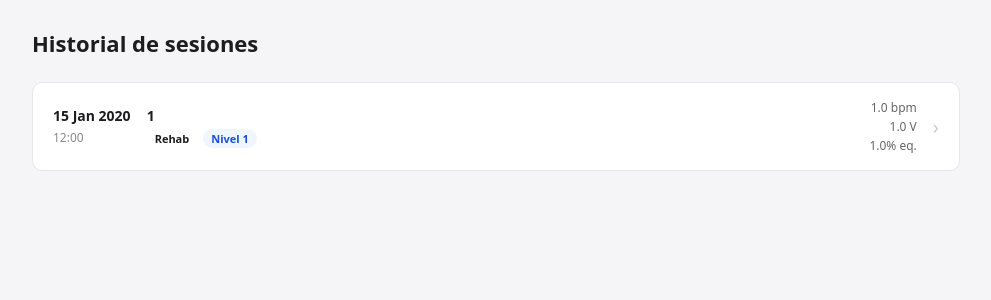
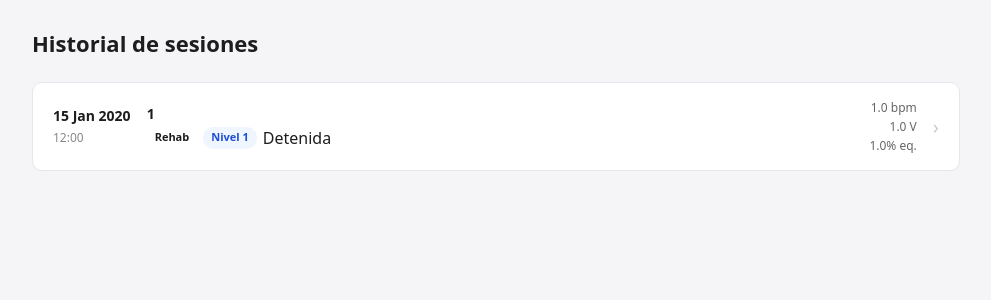
Before and after one commit to arcesara/physiotrack-app, a Flask app: page /historial in a window 1280 px wide. Shown: the part 54-354 px from the top of the page, without its empty margins (144-1135 px from the left). Run offline with Flask 3, Linux system fonts and the light colour scheme; the visitor is signed in with stand-in values (Sample User, id 1); tables that the repository leaves empty hold one stand-in row (values such as "Sample post"); some libraries are stand-ins or nearby versions.

Commit message:
historial.html

```diff
--- a/templates/historial.html
+++ b/templates/historial.html
@@ -18,6 +18,9 @@
       <div class="historial-badges">
         <span class="modo-pill {{ s.modo }}">{{ 'Análisis' if s.modo == 'analisis' else 'Rehab' }}</span>
         <span class="nivel-pill">Nivel {{ s.nivel }}</span>
+        {% if s.emergencia %}
+        <span class="emergencia-pill">Detenida</span>
+        {% endif %}
       </div>
     </div>
     <div class="historial-stats">
@@ -55,3 +58,7 @@
 .empty-state p { margin-bottom: 16px; }
 </style>
 {% endblock %}
+
+<style>
+.emergencia-pill { font-size: 11px; font-weight: 600; padding: 2px 8px; border-radius: 10px; background: #fef2f2; color: #dc2626; }
+</style>
```
